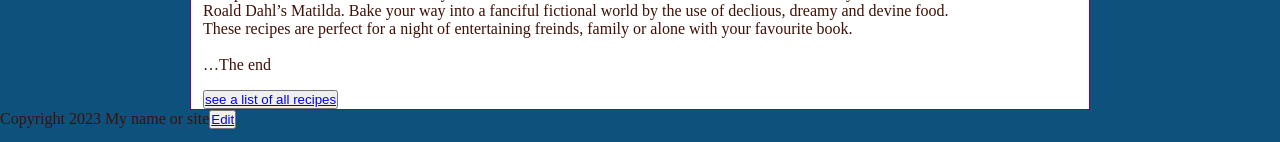
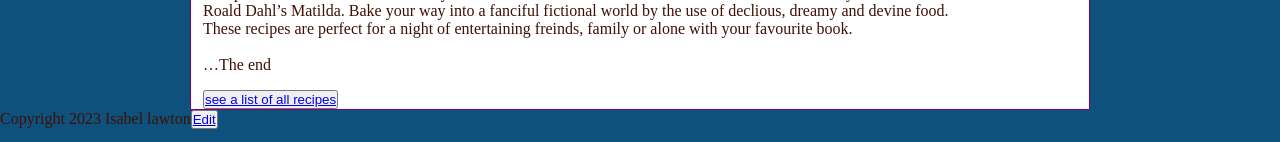
Before and after one commit to izzymlawton/fantasy-recipes, a Jekyll site: the page built from home/index.md, in a window 1280 px wide. Shown: the part 1380-1522 px from the top of the page. Built offline with Jekyll 4.4.1, drawn with Linux system fonts in a browser that asks for light colours.

Commit message:
Update _config.yml

```diff
--- a/_config.yml
+++ b/_config.yml
@@ -12,7 +12,7 @@ searchbutton: false # you can have a search feature by adding this button to the
 
 # change the following to your name or site name
 footer_text:
-  "Copyright 2023 My name or site"
+  "Copyright 2023 Isabel lawton"
 
 # DO NOT EDIT BELOW THIS LINE
 
```
